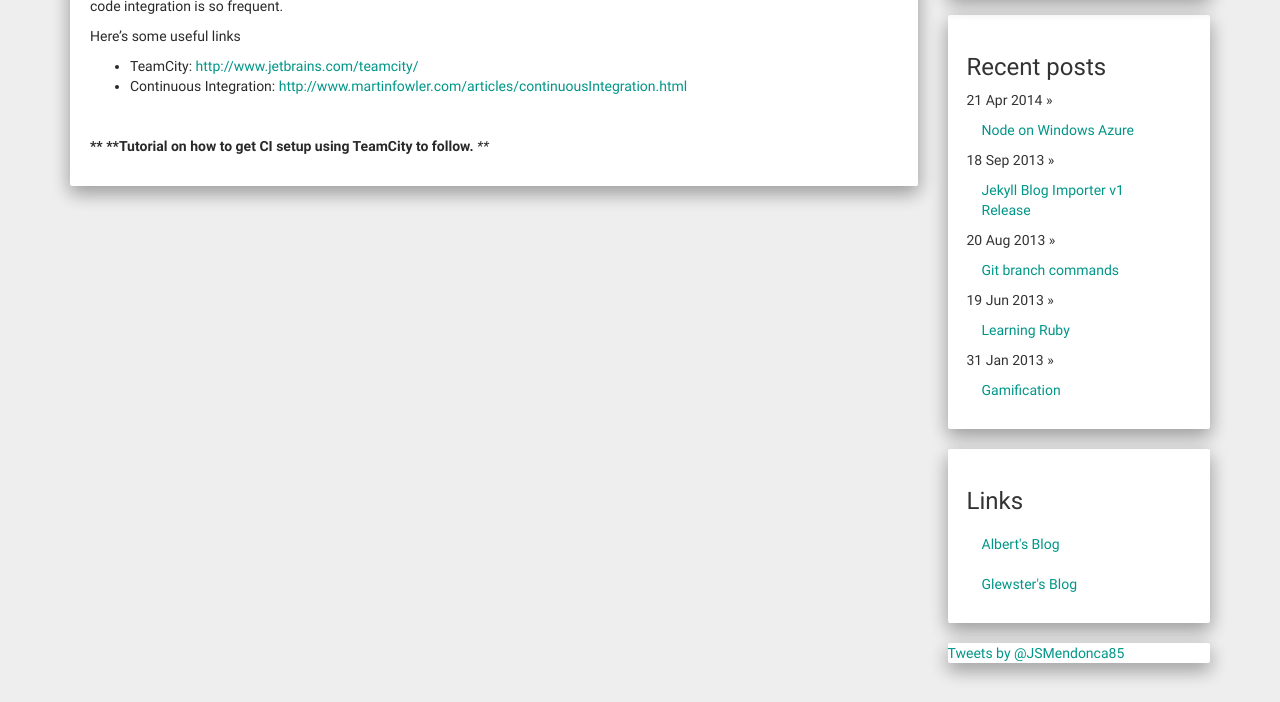
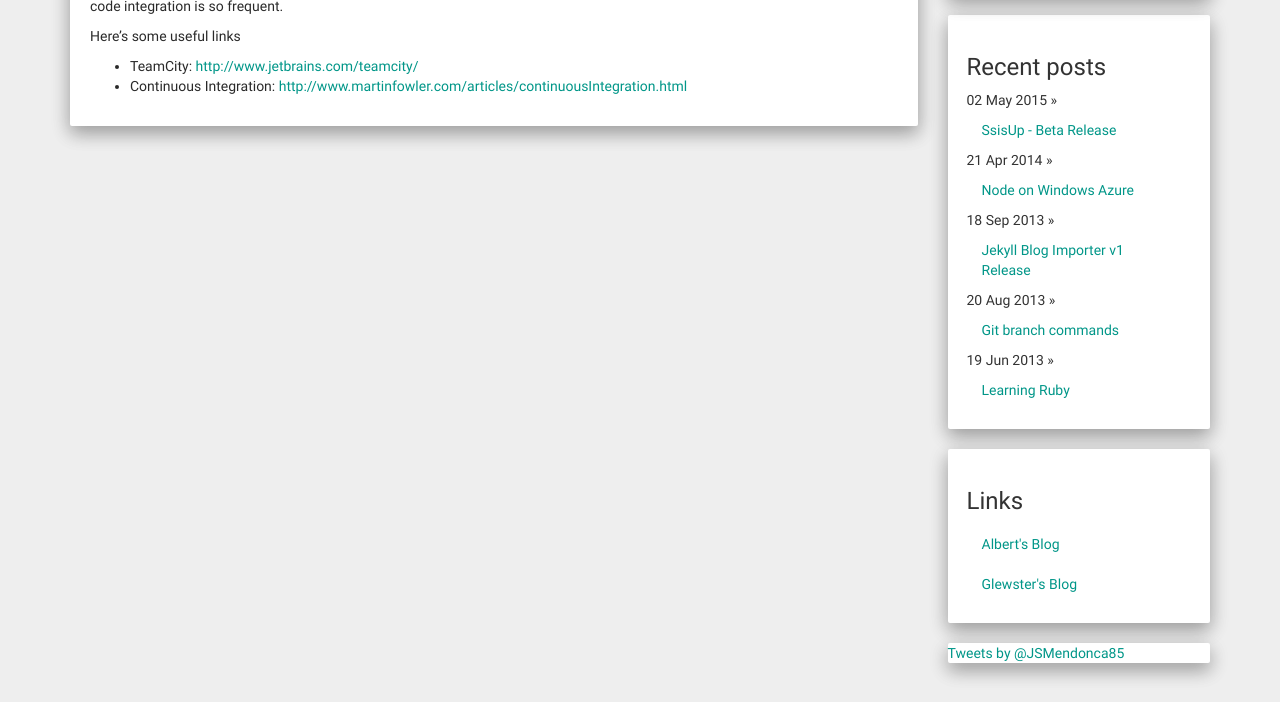
Before and after one commit to jsm85/jsm85.github.io, a Jekyll site: the page built from _posts/2010-11-18-best-thing-since-sliced-bread.markdown, in a window 1280 px wide and 1249 px high, cut to the strip 547-1249 px from the top of the window. Built offline with Jekyll 4.4.1, drawn with Linux system fonts in a browser that asks for light colours; nearby versions of some CDN libraries; comment, search, counter and statistics services are not loaded.

Commit message:
Added new blog post about SsisUp

```diff
--- a/_posts/2010-11-18-best-thing-since-sliced-bread.markdown
+++ b/_posts/2010-11-18-best-thing-since-sliced-bread.markdown
@@ -15,6 +15,3 @@ Here's some useful links
 	<li>TeamCity: <a href="http://www.jetbrains.com/teamcity/" target="_blank">http://www.jetbrains.com/teamcity/</a></li>
 	<li>Continuous Integration: <a href="http://www.martinfowler.com/articles/continuousIntegration.html" target="_blank">http://www.martinfowler.com/articles/continuousIntegration.html</a></li>
 </ul>
-<br/>
-
-**** **Tutorial on how to get CI setup using TeamCity to follow.** ****
```
Also changed, not shown: _posts/2015-05-02-ssisup-beta-release.md (added, +22 -0 lines).
